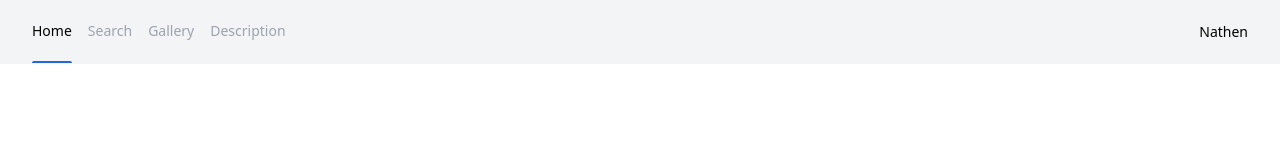
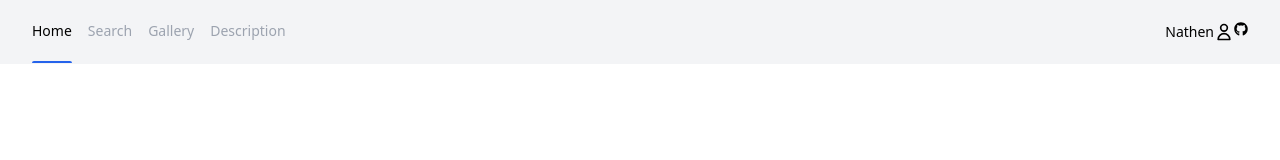
Before and after one commit to Nathen-Smith/react-tutorial, a React (Create React App) app in the folder web/: page / in a window 1280 px wide. Shown: the top 160 px of the page. Built offline with nearby package versions, Linux system fonts and the light colour scheme.

Commit message:
right align icons navbar

```diff
--- a/web/package.json
+++ b/web/package.json
@@ -3,6 +3,10 @@
   "version": "0.1.0",
   "private": true,
   "dependencies": {
+    "@fortawesome/fontawesome-svg-core": "^1.2.36",
+    "@fortawesome/free-brands-svg-icons": "^5.15.4",
+    "@fortawesome/free-solid-svg-icons": "^5.15.4",
+    "@fortawesome/react-fontawesome": "^0.1.16",
     "@headlessui/react": "^1.4.2",
     "@heroicons/react": "^1.0.5",
     "react": "^17.0.2",
--- a/web/src/App.jsx
+++ b/web/src/App.jsx
@@ -1,7 +1,8 @@
 import React from "react";
 import { Disclosure } from "@headlessui/react";
-import { MenuIcon, XIcon } from "@heroicons/react/outline";
-
+import { MenuIcon, XIcon, UserIcon } from "@heroicons/react/outline";
+import { FontAwesomeIcon } from "@fortawesome/react-fontawesome";
+import { faGithub } from "@fortawesome/free-brands-svg-icons";
 function classNames(...classes) {
   return classes.filter(Boolean).join(" ");
 }
@@ -34,8 +35,8 @@ const App = () => {
                 <div className="flex-1 flex items-center justify-center sm:items-stretch sm:justify-start">
                   <div className="hidden sm:block sm">
                     <div className="flex space-x-4 ">
-                      {navigation.map((item, index) => (
-                        <span>
+                      {navigation.map((item) => (
+                        <span key={item.to}>
                           <a
                             id={item.to}
                             key={item.name}
@@ -51,13 +52,13 @@ const App = () => {
                           </a>
 
                           <div
-                            className="relative h-0.5 bg-blue-600 -top-0.5 rounded-t-lg"
+                            className="relative h-0.5 bg-blue-600 -top-0.5 rounded-t-3xl"
+                            key={`${item.name}active`}
                             style={
                               ({
                                 width: document.getElementById(item.to)
                                   ?.offsetWidth,
                               },
-                              { transition: "opacity 3s ease-in-out" },
                               {
                                 opacity:
                                   window.location.pathname === item.to ? 1 : 0,
@@ -70,8 +71,11 @@ const App = () => {
                   </div>
                 </div>
                 <div className="absolute inset-y-0 right-0 flex items-center pr-2 sm:static sm:inset-auto sm:ml-6 sm:pr-0">
-                  <div className="ml-3 relative text-sm font-small">
-                    <span>Nathen</span>
+                  <div className="ml-3 relative text-sm font-small flex flex-row">
+                    <div>Nathen</div>
+                    <UserIcon className="h-5 w-5 text-black" />
+                    <FontAwesomeIcon icon={faGithub} />
+                    {/* <span>Nathen</span> */}
                   </div>
                 </div>
               </div>
```
Also changed, not shown: 1 other file (tests, documents, lock files or other folders).
